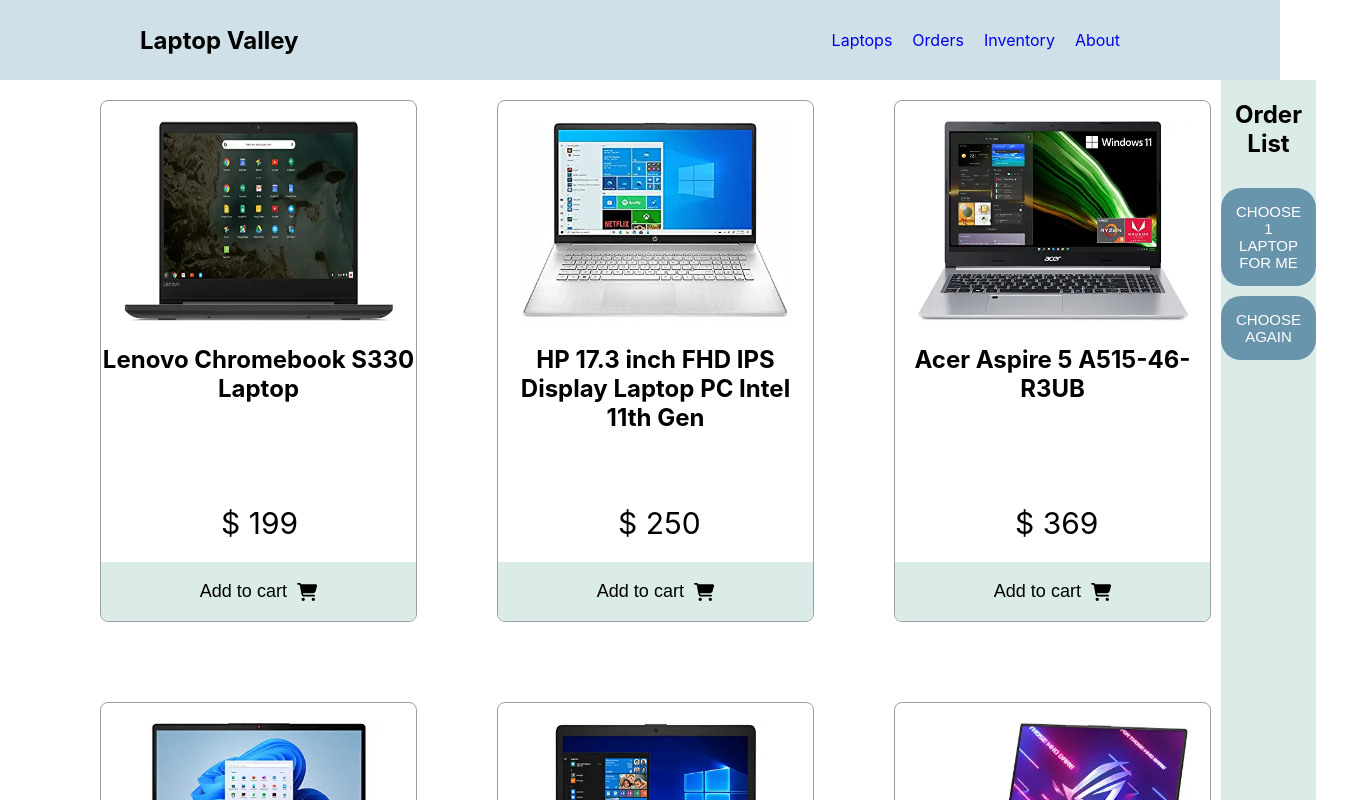
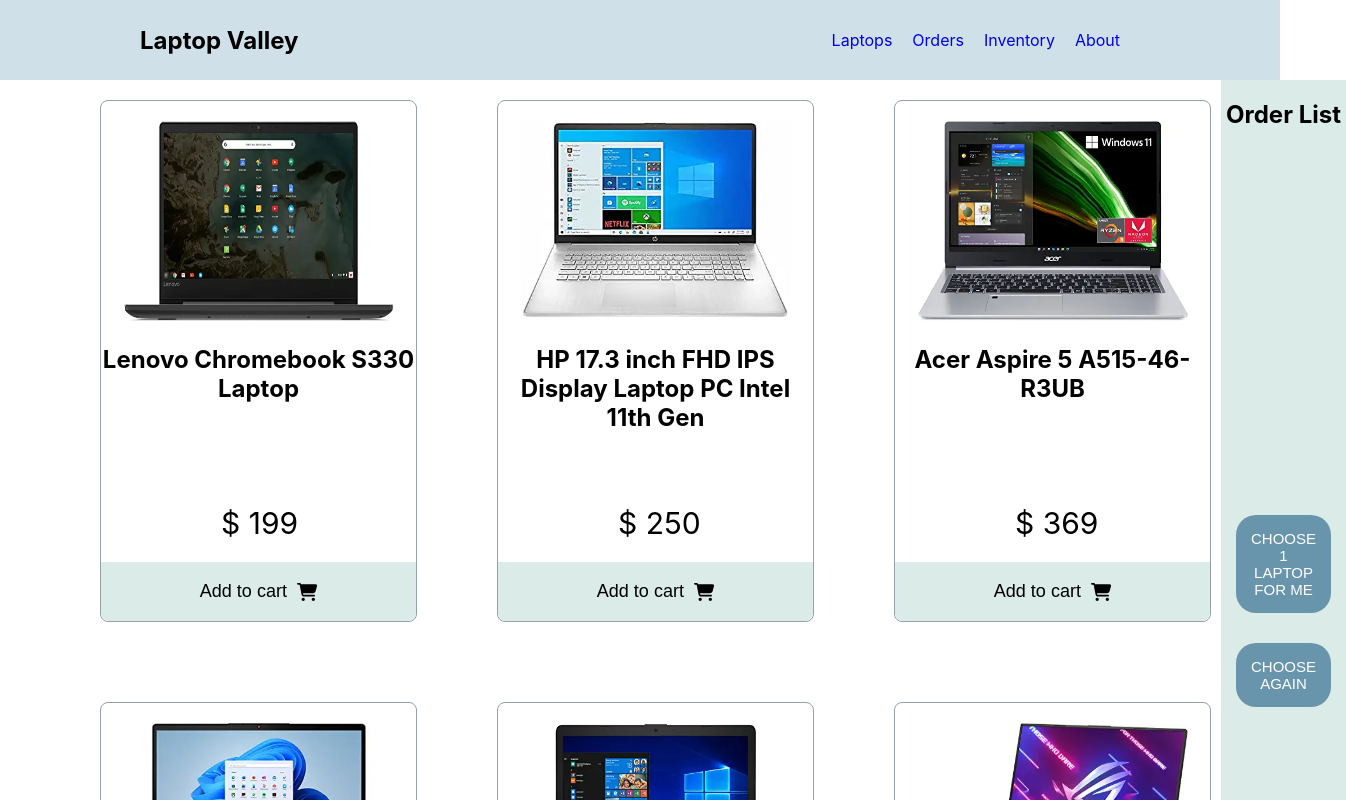
Before and after one commit to hoqradwan/laptop-valley, a React (Create React App) app: page / in a window 1280 px wide. Shown: the top 800 px of the page, 1346 px wide, since content can reach past the window. Built offline with nearby package versions, Linux system fonts and the light colour scheme.

Commit message:
code cleaned and style added

```diff
--- a/src/components/Answer/Answer.css
+++ b/src/components/Answer/Answer.css
@@ -9,5 +9,10 @@
     border: 1px solid #95A0A7;
     border-radius: 8px;
     padding: 20px;
+}
 
+@media screen and (max-width: 688px){
+    .answers-container{
+        grid-template-columns: 1fr;
+    }
 }
--- a/src/components/Product/Product.js
+++ b/src/components/Product/Product.js
@@ -3,9 +3,7 @@
 import { FontAwesomeIcon } from "@fortawesome/react-fontawesome";
 import { faShoppingCart } from "@fortawesome/free-solid-svg-icons";
 
-const Product = (props) => {
-//   console.log(props.meal);
-  const { product, handleAddToCart } = props;
+const Product = ({ product, handleAddToCart }) => {
   const {image, name, price } = product;
   return (
     <div className="product-container">
--- a/src/components/Products/Products.css
+++ b/src/components/Products/Products.css
@@ -18,13 +18,21 @@
     height: 2000px;
 }
 
+.choose-container{
+    display: flex;
+    flex-direction: column;
+    position: sticky;
+    top: 500px;
+    bottom: 400px;
+
+}
 .choose-btn{
     background-color: #6995ac;
     color: white;
     border: none;
     border-radius: 20px;
     padding: 15px;
-    margin-top: 10px;
+    margin: 15px;
     font-size: 15px;
     cursor: pointer;
 }
--- a/src/components/Products/Products.js
+++ b/src/components/Products/Products.js
@@ -11,7 +11,6 @@
       .then((data) => setProducts(data));
   }, []);
   const [cart, setCart] = useState([]);
-  // console.log(cart);
   const handleAddToCart = (name) => {
     setCart([...cart, name]);
   };
@@ -38,8 +37,11 @@
       </div>
       <div className="cart-container">
         <Cart cart={cart}></Cart>
+        <div className="choose-container">
         <button className="choose-btn" onClick={chooseOne}>CHOOSE 1 LAPTOP FOR ME</button>
         <button className="choose-btn" onClick={chooseAgain}>CHOOSE AGAIN</button>
+        </div>
+
       </div>
     </div>
   );
```
Also changed, not shown: src/components/Cart/Cart.js (+7 -10 lines).
